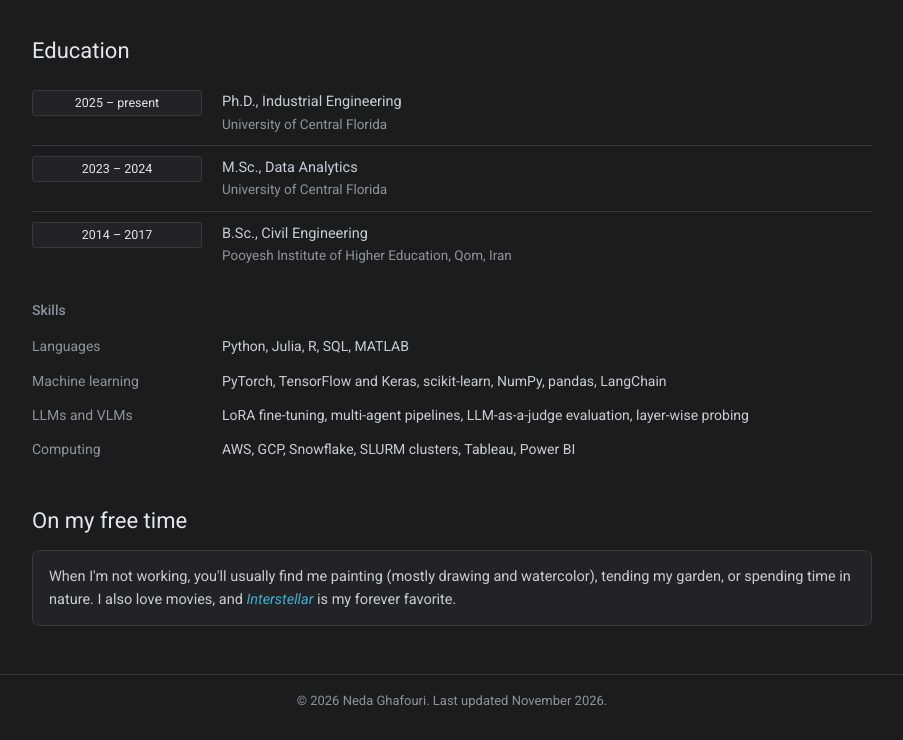
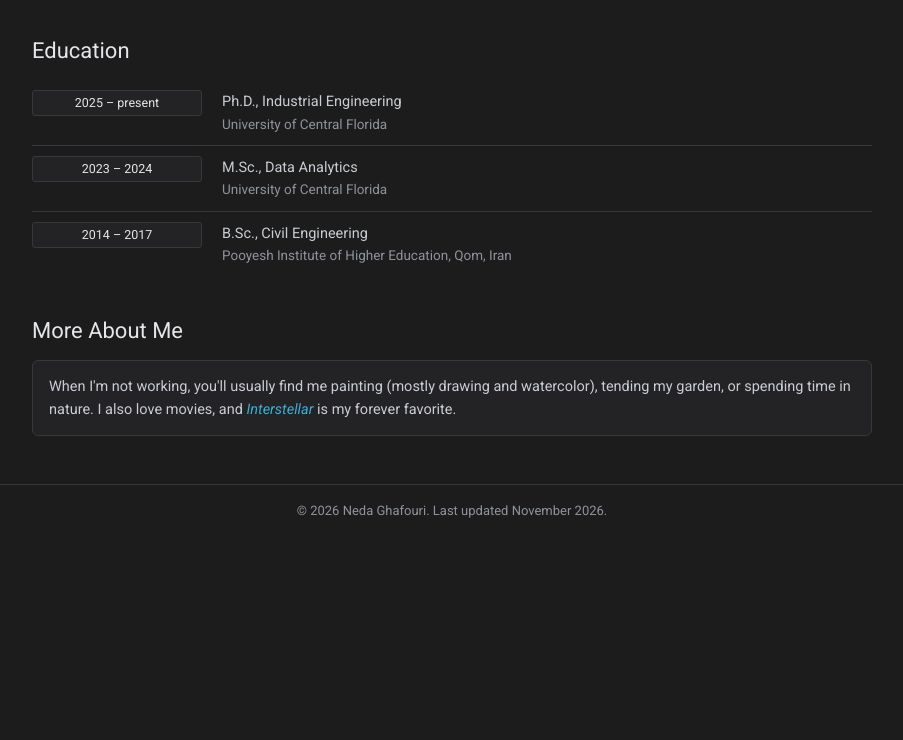
Before and after one commit to nedaghafouri/nedaghafouri.github.io, a plain HTML site: page index.html in a window 1280 px wide. Shown: the part 2790-3530 px from the top of the page, without its empty margins (188-1091 px from the left). After the commit the page ends 3340 px from the top, so only its background shows below. Drawn offline with Linux system fonts and the light colour scheme.

Commit message:
Remove skills section; rename free-time section to More About Me

```diff
--- a/index.html
+++ b/index.html
@@ -62,7 +62,6 @@ a.badge-in:hover{text-decoration:none;border-color:var(--theme)}
 /* sections */
 section.block{padding-top:36px}
 h2{margin:0 0 12px;color:var(--ink);font-size:22px;font-weight:400}
-h3.sub{margin:22px 0 8px;color:var(--muted);font-size:14px;font-weight:500}
 
 /* news */
 .news{width:100%;border-collapse:collapse}
@@ -98,12 +97,8 @@ h3.sub{margin:22px 0 8px;color:var(--muted);font-size:14px;font-weight:500}
 .cv .when{align-self:start;display:block;padding:2px 6px;border-radius:3px;background:var(--bg2);border:1px solid var(--line);color:var(--ink);font-size:12.5px;text-align:center;white-space:nowrap}
 .cv .what{font-size:14.5px}
 .cv .what span{display:block;color:var(--muted);font-size:13.5px}
-.skills{margin:0;font-size:14px}
-.skills div{display:grid;grid-template-columns:170px minmax(0,1fr);gap:20px;padding:6px 0}
-.skills dt{color:var(--muted)}
-.skills dd{margin:0}
 
-/* free time */
+/* more about me */
 .free{border:1px solid var(--line);border-radius:6px;background:var(--bg2);padding:14px 16px}
 .free p{margin:0;font-size:14.5px;color:var(--text)}
 
@@ -125,7 +120,7 @@ footer .container{padding-top:16px;padding-bottom:28px;color:var(--muted);font-s
 .profile img{width:112px;height:112px;margin:0}
 .profile p{margin:0}
 h1{font-size:30px}
-.bib>li,.cv li,.skills div{grid-template-columns:minmax(0,1fr);gap:8px}
+.bib>li,.cv li{grid-template-columns:minmax(0,1fr);gap:8px}
 .bib .side{max-width:320px}
 .cv .when{justify-self:start}
 .news td.d{width:84px;padding-right:10px}
@@ -346,18 +341,11 @@ h1{font-size:30px}
       <li><span class="when">2023 – 2024</span><div class="what">M.Sc., Data Analytics<span>University of Central Florida</span></div></li>
       <li><span class="when">2014 – 2017</span><div class="what">B.Sc., Civil Engineering<span>Pooyesh Institute of Higher Education, Qom, Iran</span></div></li>
     </ul>
-    <h3 class="sub">Skills</h3>
-    <dl class="skills">
-      <div><dt>Languages</dt><dd>Python, Julia, R, SQL, MATLAB</dd></div>
-      <div><dt>Machine learning</dt><dd>PyTorch, TensorFlow and Keras, scikit-learn, NumPy, pandas, LangChain</dd></div>
-      <div><dt>LLMs and VLMs</dt><dd>LoRA fine-tuning, multi-agent pipelines, LLM-as-a-judge evaluation, layer-wise probing</dd></div>
-      <div><dt>Computing</dt><dd>AWS, GCP, Snowflake, SLURM clusters, Tableau, Power BI</dd></div>
-    </dl>
   </section>
 
-  <!-- ================= ON MY FREE TIME ================= -->
+  <!-- ================= MORE ABOUT ME ================= -->
   <section class="block" id="life">
-    <h2>On my free time</h2>
+    <h2>More About Me</h2>
     <div class="free">
       <p>When I'm not working, you'll usually find me painting (mostly drawing and watercolor), tending my garden, or spending time in nature. I also love movies, and <a href="https://www.imdb.com/title/tt0816692/"><i>Interstellar</i></a> is my forever favorite.</p>
     </div>
```
